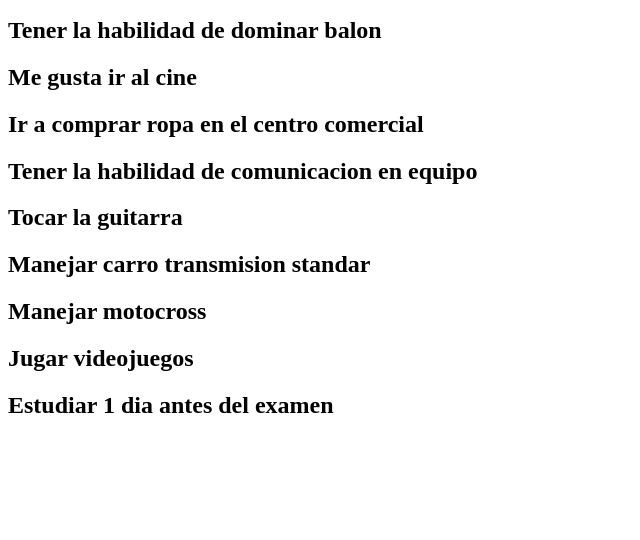
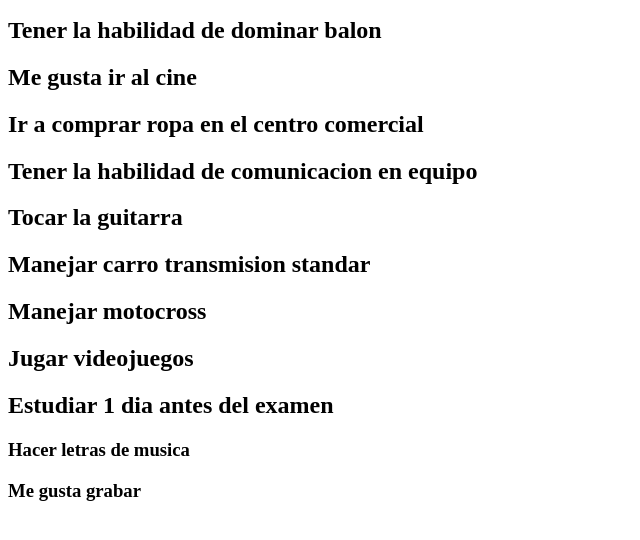
Before and after one commit to mtzzfelixx/Felix-Martinez, a plain HTML site: page index.html in a window 1280 px wide. Shown: the part 110-650 px from the top of the page, without its empty margins (0-640 px from the left). Drawn offline with Linux system fonts and the light colour scheme.

Commit message:
segundo commit

```diff
--- a/index.html
+++ b/index.html
@@ -17,6 +17,9 @@
     <h2>Manejar motocross</h2>
     <h2>Jugar videojuegos</h2>
     <h2>Estudiar 1 dia antes del examen</h2>
+    <h3>Hacer letras de musica</h3>
+    <h3>Me gusta grabar</h3>
+
 
 </body>
 </html>
```
